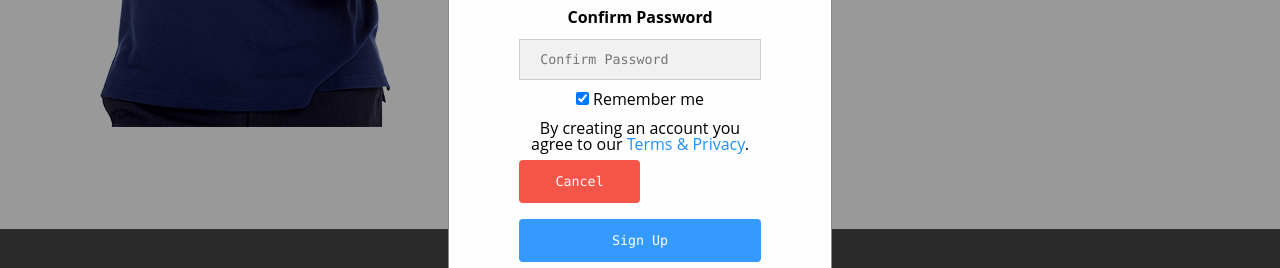
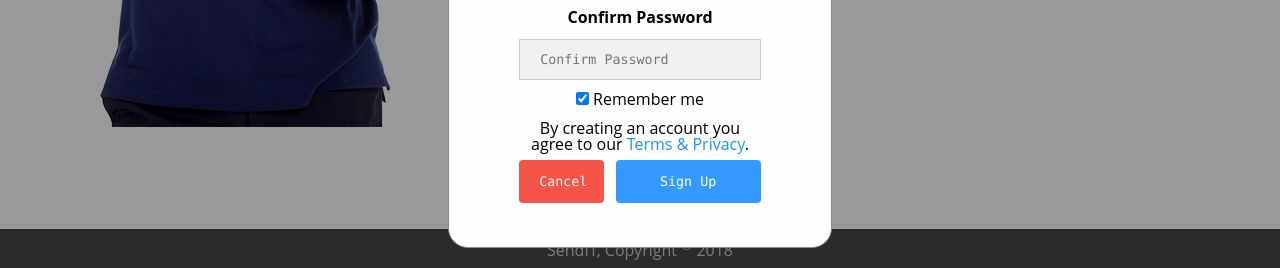
Before and after one commit to koitoror/SendIT, a plain HTML site: page UI/index.html in a window 1280 px wide. Both pictures are taken after a click on the button "SIGNUP". Shown: the part 532-800 px from the top of the page. Drawn offline with Linux system fonts and the light colour scheme.

Commit message:
[Feature #161907301] Align the cancel and signup buttons

```diff
--- a/UI/static/css/signup.css
+++ b/UI/static/css/signup.css
@@ -42,9 +42,17 @@
 }
 
 /* Float cancel and signup buttons and add an equal width */
-#id02 .cancelbtn, .signupbtn {
+#id02 .cancelbtn {
 float: left;
-width: 50%;
+width: 35%;
+
+}
+
+#id02 .signupbtn {
+  float: right;
+  width: 60%;
+  margin-right: 0.2px;
+
 }
 
 /* Add padding to container elements */
```
